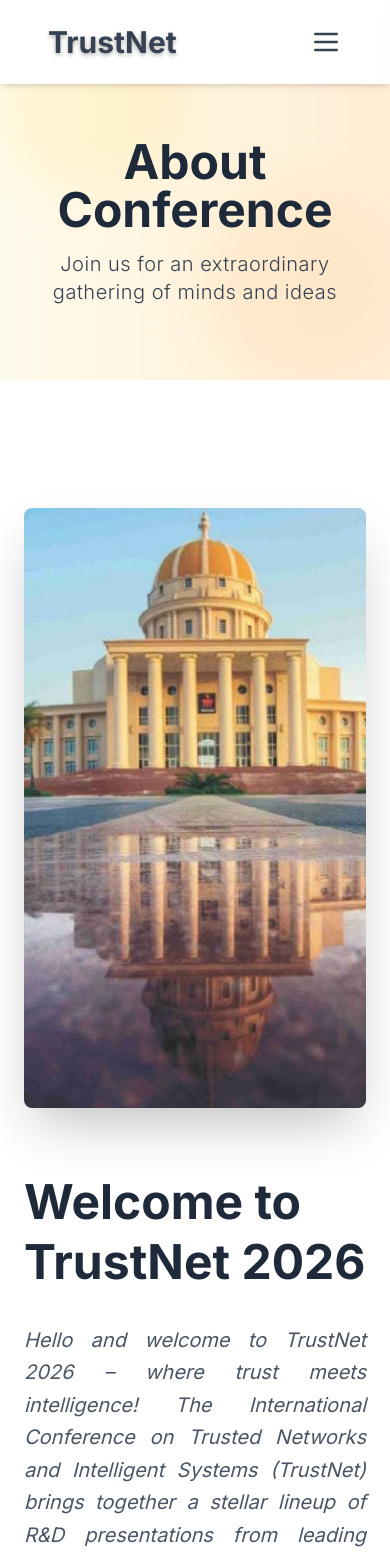
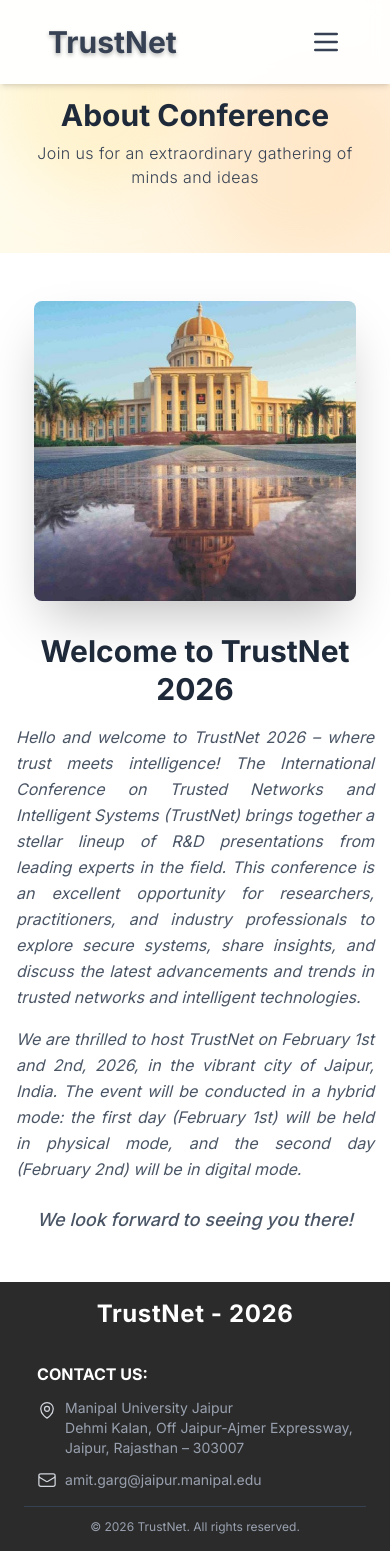
Before and after one commit to InternetMadeCoder/trustnet-2026, a React (Vite) app: page /aboutconference in a window 390 px wide. Shown: the top 1557 px of the page. Built offline with nearby package versions, Linux system fonts and the light colour scheme.

Commit message:
mobile responsiveness

```diff
--- a/src/components/about-conference/Hero.jsx
+++ b/src/components/about-conference/Hero.jsx
@@ -8,7 +8,7 @@
   }, []);
 
   return (
-    <div className="relative h-[45vh] flex items-center justify-center overflow-hidden">
+    <div className="relative h-[30vh] sm:h-[45vh] flex items-center justify-center overflow-hidden">
       {/* Gradient Background */}
       <div className="absolute inset-0 bg-gradient-to-r from-amber-50 to-orange-100">
         {/* Decorative circles */}
@@ -17,16 +17,16 @@
       </div>
 
       {/* Content */}
-      <div className="relative z-10 text-center px-4 translate-y-8">
+      <div className="relative z-10 text-center px-4 translate-y-4 sm:translate-y-8">
         <h1
-          className={`text-5xl md:text-7xl font-extrabold text-gray-800 mb-4 transition-all duration-700 ${
+          className={`text-3xl sm:text-5xl md:text-7xl font-extrabold text-gray-800 mb-2 sm:mb-4 transition-all duration-700 ${
             isVisible ? "opacity-100 translate-y-0" : "opacity-0 translate-y-8"
           }`}
         >
           About Conference
         </h1>
         <p
-          className={`text-xl md:text-2xl text-gray-700 max-w-2xl mx-auto font-light tracking-wide transition-all duration-700 delay-300 ${
+          className={`text-base sm:text-xl md:text-2xl text-gray-700 max-w-2xl mx-auto font-light tracking-wide transition-all duration-700 delay-300 ${
             isVisible ? "opacity-100 translate-y-0" : "opacity-0 translate-y-8"
           }`}
         >
--- a/src/components/about-conference/WelcomeSection.jsx
+++ b/src/components/about-conference/WelcomeSection.jsx
@@ -3,10 +3,10 @@
 
 const WelcomeSection = () => {
   return (
-    <div className="container mx-auto px-6 py-32">
-      <div className="flex flex-col lg:flex-row items-start gap-16">
+    <div className="container mx-auto px-4 sm:px-6 py-12 sm:py-32">
+      <div className="flex flex-col lg:flex-row items-center lg:items-start gap-8 lg:gap-16">
         <motion.div
-          className="lg:w-1/2"
+          className="lg:w-1/2 w-[90%] sm:w-[80%] md:w-[70%]"
           initial={{ x: -100, opacity: 0 }}
           whileInView={{ x: 0, opacity: 1 }}
           viewport={{ once: true }}
@@ -15,23 +15,23 @@
           <img
             src="/about-conference/manipal.jpg"
             alt="Manipal University"
-            className="rounded-lg shadow-2xl w-full h-[600px] object-cover"
+            className="rounded-lg shadow-2xl w-full h-[300px] sm:h-[400px] lg:h-[600px] object-cover mx-auto"
           />
         </motion.div>
 
         <motion.div
-          className="lg:w-1/2 space-y-8"
+          className="lg:w-1/2 space-y-4 sm:space-y-8 w-full"
           initial={{ x: 100, opacity: 0 }}
           whileInView={{ x: 0, opacity: 1 }}
           viewport={{ once: true }}
           transition={{ duration: 0.8, ease: "easeOut", delay: 0.2 }}
         >
-          <h2 className="text-5xl font-bold text-gray-800 mb-8 leading-tight">
+          <h2 className="text-3xl sm:text-4xl lg:text-5xl font-bold text-gray-800 mb-4 lg:mb-8 leading-tight text-center lg:text-left">
             Welcome to TrustNet 2026
           </h2>
 
-          <div className="space-y-6 text-gray-600">
-            <p className="text-xl leading-relaxed text-justify font-normal italic">
+          <div className="space-y-4 lg:space-y-6 text-gray-600">
+            <p className="text-base sm:text-xl leading-relaxed text-justify font-normal italic">
               Hello and welcome to TrustNet 2026 – where trust meets
               intelligence! The International Conference on Trusted Networks and
               Intelligent Systems (TrustNet) brings together a stellar lineup of
@@ -42,7 +42,7 @@
               trends in trusted networks and intelligent technologies.
             </p>
 
-            <p className="text-xl leading-relaxed text-justify font-normal italic">
+            <p className="text-base sm:text-xl leading-relaxed text-justify font-normal italic">
               We are thrilled to host TrustNet on February 1st and 2nd, 2026, in
               the vibrant city of Jaipur, India. The event will be conducted in
               a hybrid mode: the first day (February 1st) will be held in
@@ -50,7 +50,7 @@
               digital mode.
             </p>
 
-            <p className="text-2xl font-medium text-center mt-8 italic">
+            <p className="text-lg sm:text-2xl font-medium text-center mt-6 lg:mt-8 italic">
               We look forward to seeing you there!
             </p>
           </div>
```
